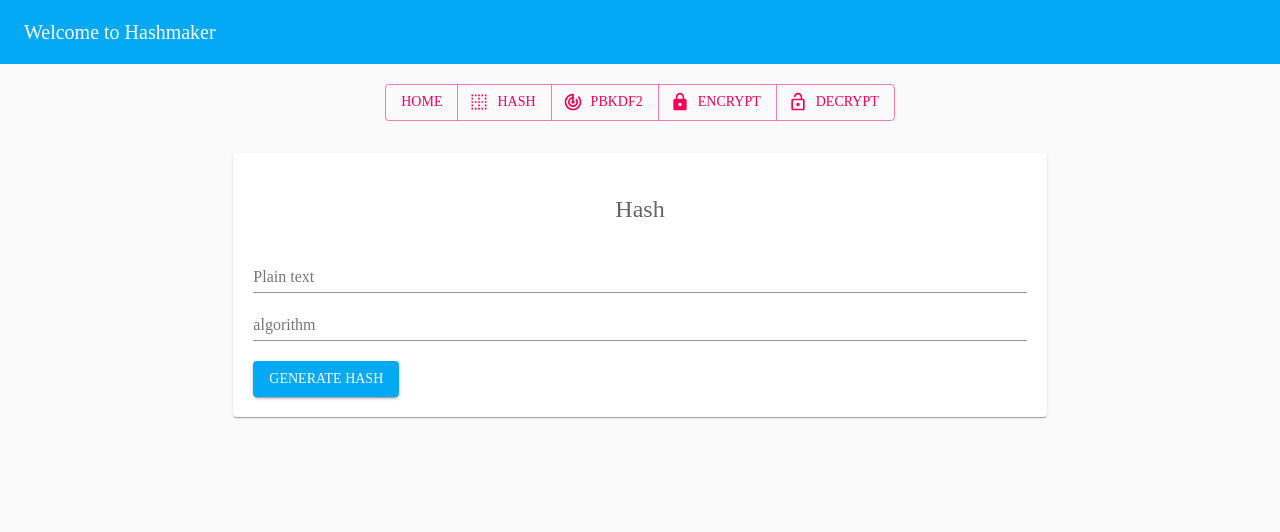
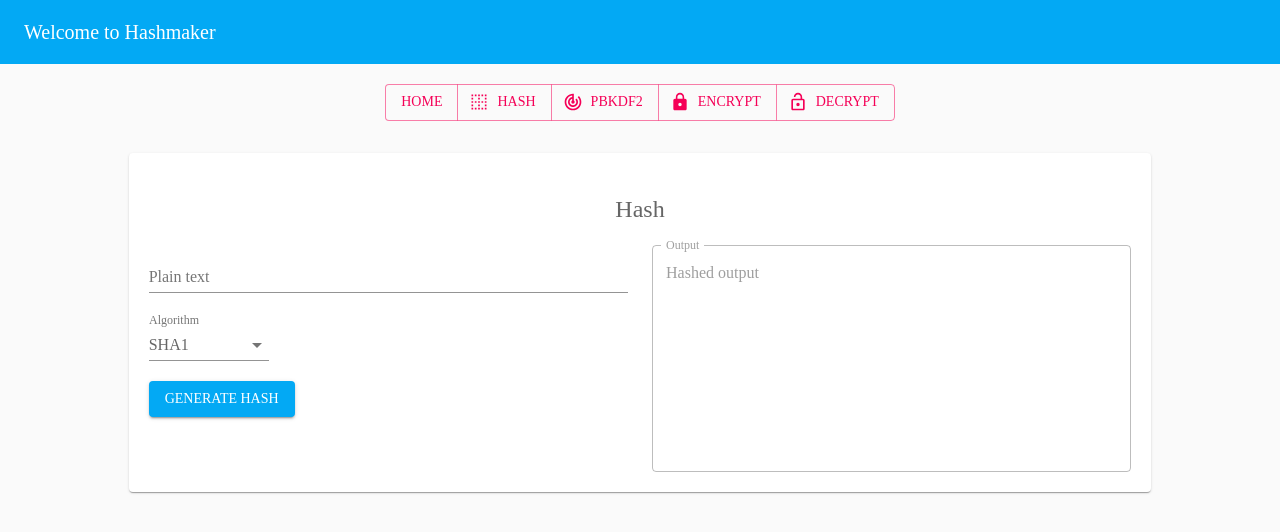
Before and after one commit to joraavanes/hashmaker, a React (Create React App) app in the folder hashmaker-client/: page /hash in a window 1280 px wide. Shown: the top 532 px of the page. Built offline with nearby package versions, Linux system fonts and the light colour scheme; a web font is replaced by a local one.

Commit message:
Add select and outputHash textArea

```diff
--- a/hashmaker-client/src/components/Hash.js
+++ b/hashmaker-client/src/components/Hash.js
@@ -1,5 +1,5 @@
-import React from 'react'
-import { Grid, Paper, Typography, makeStyles, TextField, Button} from '@material-ui/core'
+import React, { useState } from 'react'
+import { Grid, Paper, Typography, makeStyles, TextField, Button, Select, MenuItem, FormControl, InputLabel} from '@material-ui/core'
 
 const useStyles = makeStyles(styles => ({
     smPadding:{
@@ -13,30 +13,70 @@ const useStyles = makeStyles(styles => ({
     },
     colorWhite:{
         color: '#fff'
+    },
+    selectMinWidth:{
+        minWidth: 120
     }
 }));
 
 const Hash = () => {
-    const {mdPadding, mt, colorWhite} = useStyles();
+    const {mdPadding, mt, colorWhite, selectMinWidth} = useStyles();
+
+    const [algorithm, setAlgorithm] = useState('SHA1');
+
+    const changehandler = e => setAlgorithm(e.target.value);
+    console.log(algorithm);
 
     return (
         <Grid container spacing={3} justify="center" className={mt}>
-            <Grid item xs={12} md={8} xl={12}>
+            <Grid item xs={12} md={10} xl={12}>
                 <Paper className={mdPadding}>
                     <Typography component="h2" variant="h5" className={mdPadding} align="center">
                         Hash
                     </Typography>
+                    <Grid container spacing={3}>
+                        <Grid item xs={12} sm={6}>
                         <form noValidate autoComplete="off">
                             <div>
                                 <TextField id="str" label="Plain text" fullWidth/>
                             </div>
-                        <div>
-                            <TextField id="algorithm" label="algorithm" fullWidth/>
-                        </div>
+                            <FormControl className={mt}>
+                                <InputLabel id="algorithm">Algorithm</InputLabel>
+                                <Select
+                                    id="str"
+                                    labelId="algorithm"
+                                    label="algorithm"
+                                    fullWidth
+                                    className={selectMinWidth}
+                                    value={algorithm}
+                                    onChange={changehandler}
+                                >
+                                    <MenuItem value="SHA1">SHA1</MenuItem>
+                                    <MenuItem value="SHA256">SHA256</MenuItem>
+                                    <MenuItem value="SHA384">SHA384</MenuItem>
+                                    <MenuItem value="SHA512">SHA512</MenuItem>
+                                </Select>
+                                {/* <TextField id="algorithm" label="algorithm" fullWidth/> */}
+                            </FormControl>
                             <div>
                                 <Button color="primary" variant="contained" className={`${mt} ${colorWhite}`}>Generate Hash</Button>
                             </div>
                         </form>
+                        </Grid>
+                        <Grid item xs={12} sm={6}>
+                        <TextField
+                            disabled
+                            id="outlined-disabled"
+                            label="Output"
+                            defaultValue="Hashed output"
+                            variant="outlined"
+                            fullWidth
+                            multiline
+                            rows={10}
+                        />
+                        </Grid>
+                    </Grid>
+
                 </Paper>
             </Grid>
         </Grid>
--- a/hashmaker-client/src/index.js
+++ b/hashmaker-client/src/index.js
@@ -4,10 +4,10 @@ import App from './App';
 import reportWebVitals from './reportWebVitals';
 
 ReactDOM.render(
-  <React.StrictMode>
+  // <React.StrictMode>
     <App />
-  </React.StrictMode>,
-  document.getElementById('root')
+  // </React.StrictMode>
+  ,document.getElementById('root')
 );
 
 // If you want to start measuring performance in your app, pass a function
```
Lines whose indentation alone changed are shown as unchanged.
